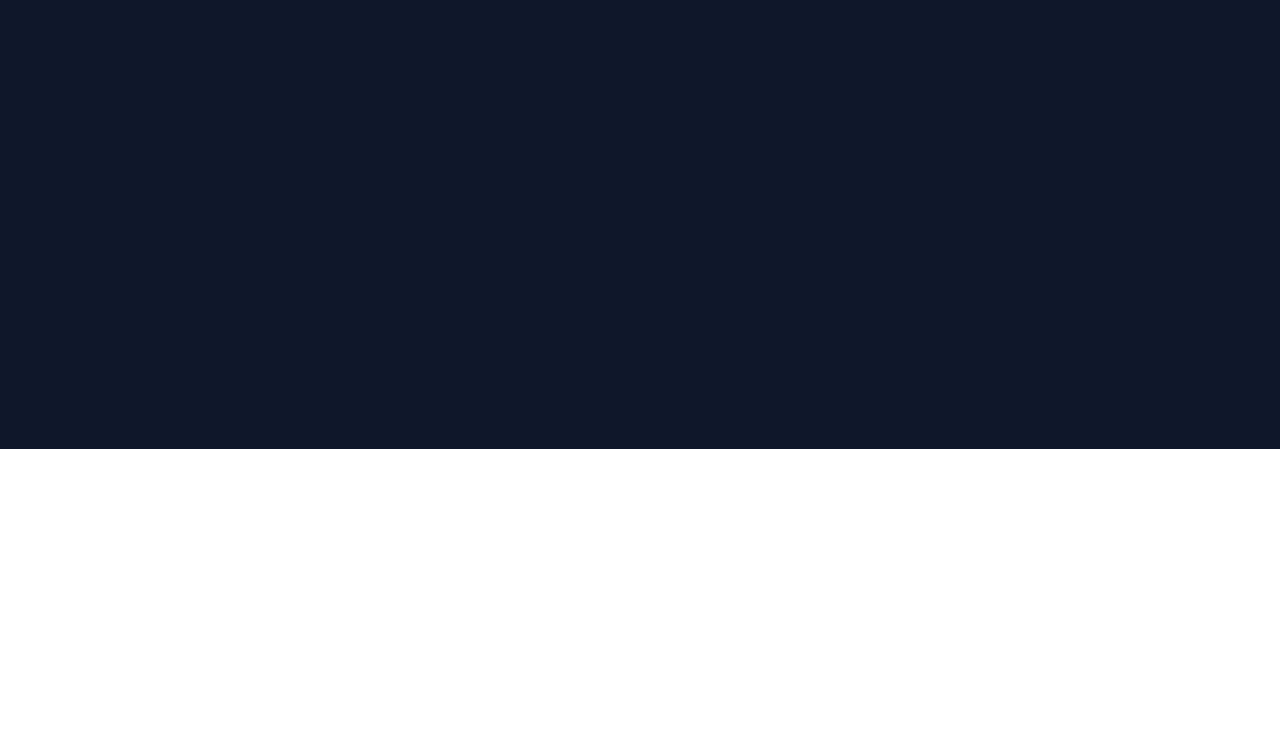
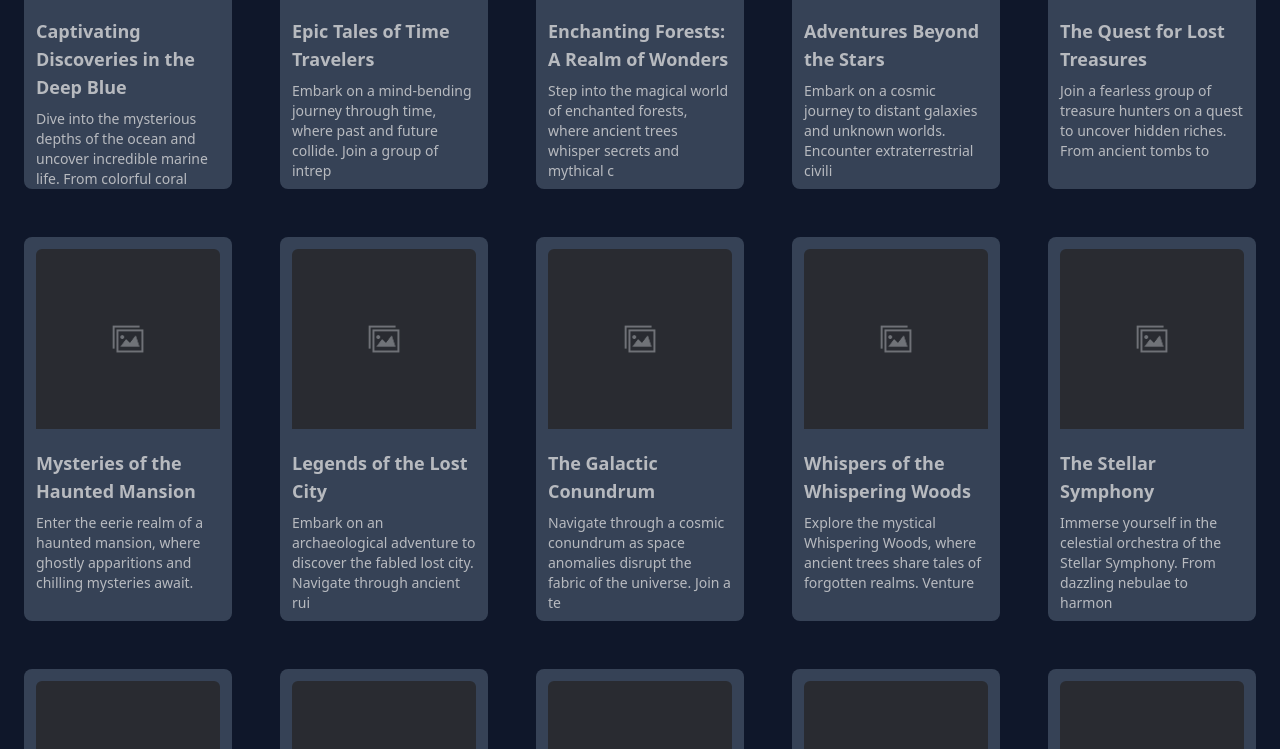
Before and after one commit to samibi6/blog-vite, a website built with Vite: page index.html in a window 1280 px wide. Shown: the part 351-1100 px from the top of the page. Before the commit the page ends 800 px from the top, so only its background shows below. Built offline with nearby package versions, Linux system fonts and the light colour scheme.

Commit message:
adding list of articles

```diff
--- a/index.html
+++ b/index.html
@@ -7,7 +7,7 @@
     <title>Vite App</title>
   </head>
   <body>
-    <div id="app" class="">TEST</div>
+    <div id="app" class=""></div>
     <script type="module" src="/main.js"></script>
   </body>
 </html>
--- a/main.js
+++ b/main.js
@@ -7,9 +7,15 @@ const listeNews = () => {
   for (let i = 0; i < data.length; i++) {
     const article = data[i];
     let articleCard = `
-      <a class="" href="/news/?id=${article.id}">
-        <div class="">
-          <h5 class="hover:text-sky-500 transition">${article.title}</h5>
+      <a class="group block w-full h-96" href="/news/?id=${article.id}">
+        <div class="bg-slate-600 rounded-lg p-3 h-full col-span-1 hover:shadow-lg hover:shadow-[0px_0px_0px_5px_rgba(255,255,255,0.8)] opacity-70 hover:opacity-100 transition">
+          <div class="h-2/4 w-full mx-auto">
+            <img src="/public/${article.img}" class="object-cover h-full w-full rounded-t-md">
+          </div>
+          <div class="my-5">
+            <h5 class="group-hover:text-sky-500 transition text-lg mb-2">${article.title}</h5>
+            <p class="font-normal text-sm">${article.content.substr(0, 100)}</p>
+          </div>
         </div>
       </a>
     `;
@@ -22,8 +28,8 @@ document.querySelector("#app").innerHTML = `
   <main class="bg-slate-900 min-h-screen text-white font-bold">
     ${nav}
     <div>
-      <div class="px-6 py-2">
-        <h1 class="font-bold text-2xl underline text-orange-400 drop-shadow-md my-2">Accueil</h1>
+      <h1 class="font-bold text-2xl underline text-orange-400 drop-shadow-md ml-6 my-4">Accueil</h1>
+      <div class="px-6 py-2 grid grid-cols-5 gap-12 place-items-center">
         ${listeNews()}
       </div>
     </div>
--- a/nav.js
+++ b/nav.js
@@ -1,11 +1,11 @@
 export const nav = `
-<nav class="bg-blue-500 px-5 py-6 flex justify-between shadow-xl rounded-b-2xl">
+<nav class="bg-blue-900 px-6 py-6 flex justify-between shadow-xl rounded-b-2xl">
     <div class="font-bold text-3xl text-orange-200">
         Mon Blog
     </div>
     <ul class="flex space-x-4 items-center drop-shadow-md">
-        <li>Accueil</li>
-        <li>News</li>
+        <li><a href="/" class="hover:text-orange-400 transition">Accueil</a></li>
+        <li><a href="/news/" class="hover:text-orange-400 transition">News</a></li>
     </ul>
 </nav>
 `
--- a/news/news.js
+++ b/news/news.js
@@ -1,7 +1,8 @@
 import "../style.css";
+import {nav} from "../nav";
 
 document.querySelector("#app").innerHTML = `
   <div>
-    HELLO NEWS
+    ${nav}
   </div>
 `;
--- a/public/data.json
+++ b/public/data.json
@@ -1,7 +1,152 @@
 [
     {
-        "id" : 1,
-        "title" : "Titre de l'article",
-        "content" : "contenu de l'article"
+        "id": 1,
+        "title": "Captivating Discoveries in the Deep Blue",
+        "content": "Dive into the mysterious depths of the ocean and uncover incredible marine life. From colorful coral reefs to elusive sea creatures, this underwater adventure promises awe-inspiring encounters at every turn.",
+        "img": "placeholder-5.jpg"
+    },
+    {
+        "id": 2,
+        "title": "Epic Tales of Time Travelers",
+        "content": "Embark on a mind-bending journey through time, where past and future collide. Join a group of intrepid time travelers as they navigate historical events and face the challenges of altering destiny.",
+        "img": "placeholder-5.jpg"
+    },
+    {
+        "id": 3,
+        "title": "Enchanting Forests: A Realm of Wonders",
+        "content": "Step into the magical world of enchanted forests, where ancient trees whisper secrets and mythical creatures roam freely. Explore the untamed beauty of nature and unlock the mysteries hidden within.",
+        "img": "placeholder-5.jpg"
+    },
+    {
+        "id": 4,
+        "title": "Adventures Beyond the Stars",
+        "content": "Embark on a cosmic journey to distant galaxies and unknown worlds. Encounter extraterrestrial civilizations, witness celestial wonders, and navigate the challenges of interstellar exploration.",
+        "img": "placeholder-5.jpg"
+    },
+    {
+        "id": 5,
+        "title": "The Quest for Lost Treasures",
+        "content": "Join a fearless group of treasure hunters on a quest to uncover hidden riches. From ancient tombs to remote islands, this expedition promises excitement, danger, and the thrill of discovery.",
+        "img": "placeholder-5.jpg"
+    },
+    {
+        "id": 6,
+        "title": "Mysteries of the Haunted Mansion",
+        "content": "Enter the eerie realm of a haunted mansion, where ghostly apparitions and chilling mysteries await. Brave souls are invited to explore the dark corridors and uncover the secrets within.",
+        "img": "placeholder-5.jpg"
+    },
+    {
+        "id": 7,
+        "title": "Legends of the Lost City",
+        "content": "Embark on an archaeological adventure to discover the fabled lost city. Navigate through ancient ruins, decipher cryptic symbols, and unveil the truth behind this enigmatic civilization.",
+        "img": "placeholder-5.jpg"
+    },
+    {
+        "id": 8,
+        "title": "The Galactic Conundrum",
+        "content": "Navigate through a cosmic conundrum as space anomalies disrupt the fabric of the universe. Join a team of brilliant scientists as they strive to solve the mysteries of the galactic puzzle.",
+        "img": "placeholder-5.jpg"
+    },
+    {
+        "id": 9,
+        "title": "Whispers of the Whispering Woods",
+        "content": "Explore the mystical Whispering Woods, where ancient trees share tales of forgotten realms. Venture into the heart of the forest to unlock the magic that binds nature and imagination.",
+        "img": "placeholder-5.jpg"
+    },
+    {
+        "id": 10,
+        "title": "The Stellar Symphony",
+        "content": "Immerse yourself in the celestial orchestra of the Stellar Symphony. From dazzling nebulae to harmonious planetary alignments, witness the cosmic spectacle that unfolds in the vast expanse of space.",
+        "img": "placeholder-5.jpg"
+    },
+    {
+        "id": 11,
+        "title": "Chronicles of the Cosmic Explorers",
+        "content": "Join a group of intrepid cosmic explorers as they voyage through uncharted territories. Encounter alien civilizations, navigate cosmic anomalies, and unravel the mysteries of the cosmos.",
+        "img": "placeholder-5.jpg"
+    },
+    {
+        "id": 12,
+        "title": "Lost in the Labyrinth of Legends",
+        "content": "Embark on a thrilling journey through the Labyrinth of Legends, where mythical creatures and ancient puzzles guard untold treasures. Only the bravest adventurers can navigate this maze of mystery.",
+        "img": "placeholder-5.jpg"
+    },
+    {
+        "id": 13,
+        "title": "Voyage to the Edge of Eternity",
+        "content": "Embark on a daring voyage to the very edge of eternity. Traverse the boundaries of time and space, encountering celestial wonders and unlocking the secrets that transcend the limits of existence.",
+        "img": "placeholder-5.jpg"
+    },
+    {
+        "id": 14,
+        "title": "Whimsical Wonders of Wonderland",
+        "content": "Journey through the whimsical wonders of Wonderland, where magic and imagination come to life. Encounter peculiar characters, explore fantastical landscapes, and unlock the secrets of this enchanting realm.",
+        "img": "placeholder-5.jpg"
+    },
+    {
+        "id": 15,
+        "title": "The Quantum Quest",
+        "content": "Embark on a quantum quest through the fabric of reality. Join a team of scientists as they manipulate the very essence of existence, uncovering the mysteries that lie within the quantum realm.",
+        "img": "placeholder-5.jpg"
+    },
+    {
+        "id": 16,
+        "title": "Legends of the Lunar Labyrinth",
+        "content": "Enter the lunar labyrinth, where ancient myths and celestial wonders converge. Navigate through moonlit corridors, decipher lunar riddles, and unveil the legends hidden in the moon's mysterious embrace.",
+        "img": "placeholder-5.jpg"
+    },
+    {
+        "id": 17,
+        "title": "The Enigma Expedition",
+        "content": "Embark on the enigma expedition, where puzzles and mysteries abound. Join a team of brilliant minds as they decode cryptic symbols, uncover hidden clues, and solve the riddles that defy explanation.",
+        "img": "placeholder-5.jpg"
+    },
+    {
+        "id": 18,
+        "title": "Tales from the Twilight Zone",
+        "content": "Explore the twilight zone, where reality blurs with the surreal. Encounter bizarre phenomena, navigate through alternate dimensions, and unravel the tales that defy the boundaries of the known.",
+        "img": "placeholder-5.jpg"
+    },
+    {
+        "id": 19,
+        "title": "Sagas of the Sapphire Skies",
+        "content": "Embark on epic sagas beneath the sapphire skies. From ancient legends to futuristic fables, traverse the vast expanse of imagination and discover the stories written in the cosmic tapestry.",
+        "img": "placeholder-5.jpg"
+    },
+    {
+        "id": 20,
+        "title": "The Nebula Nexus",
+        "content": "Immerse yourself in the nebula nexus, where celestial clouds dance in a cosmic ballet. Witness the birth of stars, explore stellar nurseries, and marvel at the breathtaking beauty of the interstellar tapestry.",
+        "img": "placeholder-5.jpg"
+    },
+    {
+        "id": 21,
+        "title": "Whispers of the Whispering Winds",
+        "content": "Listen to the whispers of the whispering winds as they carry tales from distant lands. Follow the wind's gentle guidance to uncover the stories woven in the fabric of nature's eternal embrace.",
+        "img": "placeholder-5.jpg"
+    },
+    {
+        "id": 22,
+        "title": "Realm of the Radiant Rift",
+        "content": "Enter the realm of the radiant rift, where cosmic energies converge in a dazzling display of light. Traverse through the celestial gateway and witness the awe-inspiring spectacle of dimensional brilliance.",
+        "img": "placeholder-5.jpg"
+    },
+    {
+        "id": 23,
+        "title": "Chroniclers of the Celestial Chronicles",
+        "content": "Join the chroniclers of the celestial chronicles as they document the unfolding tales of the cosmos. From cosmic collisions to stellar symphonies, witness the stories etched in the cosmic archives.",
+        "img": "placeholder-5.jpg"
+    },
+    {
+        "id": 24,
+        "title": "Whirlwinds of the Whispering Wilderness",
+        "content": "Feel the whirlwinds of the whispering wilderness as they carry echoes of untold stories. Venture into the heart of the wild, where nature's secrets are whispered by the rustling leaves.",
+        "img": "placeholder-5.jpg"
+    },
+    {
+        "id": 25,
+        "title": "Beyond the Borders of the Binary",
+        "content": "Embark on a journey beyond the borders of the binary, where ones and zeros converge in a digital dance. Explore the virtual realms, decode digital mysteries, and unravel the secrets of the digital frontier.",
+        "img": "placeholder-5.jpg"
     }
 ]
```
Also changed, not shown: public/placeholder-5.jpg (added).
